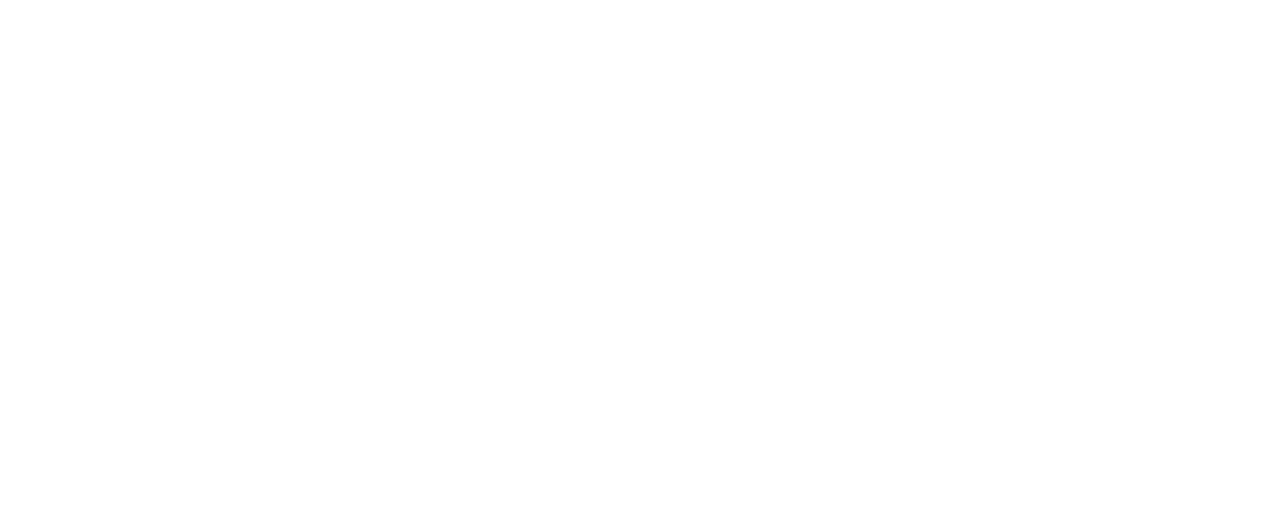
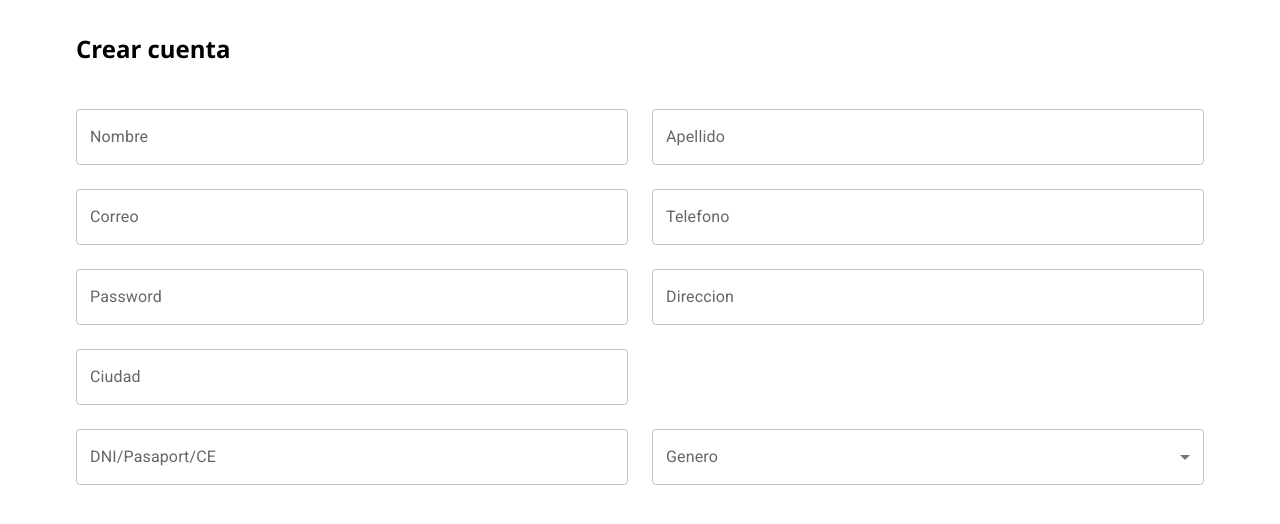
Before and after one commit to PatPetChav/codigo13-react, a React (Create React App) app: page /signUp in a window 1280 px wide. Before the commit this address had no page. Shown: the top 524 px of the page. Built offline with nearby package versions, Linux system fonts and the light colour scheme.

Commit message:
semana10-dia3

```diff
--- a/package.json
+++ b/package.json
@@ -3,9 +3,11 @@
   "version": "0.1.0",
   "private": true,
   "dependencies": {
+    "@date-io/date-fns": "^2.13.1",
     "@emotion/react": "^11.8.2",
     "@emotion/styled": "^11.8.1",
     "@mui/icons-material": "^5.5.1",
+    "@mui/lab": "^5.0.0-alpha.75",
     "@mui/material": "^5.5.1",
     "@testing-library/jest-dom": "^5.16.2",
     "@testing-library/react": "^12.1.4",
@@ -13,11 +15,15 @@
     "apexcharts": "^3.34.0",
     "bootstrap": "^5.1.3",
     "botstrap": "^0.20.1",
+    "date-fns": "^2.28.0",
     "firebase": "^9.6.9",
+    "formik": "^2.2.9",
+    "leaflet": "^1.7.1",
     "react": "^17.0.2",
     "react-apexcharts": "^1.4.0",
     "react-bootstrap": "^2.2.1",
     "react-dom": "^17.0.2",
+    "react-leaflet": "^3.2.5",
     "react-router-dom": "^6.2.2",
     "react-scripts": "5.0.0",
     "sweetalert": "^2.1.2",
--- a/src/layouts/Main/index.js
+++ b/src/layouts/Main/index.js
@@ -18,6 +18,9 @@ const Main = () => {
             <li className="li-nav">
               <Link to="/youtube">Youtube</Link>
             </li>
+            <li className="li-nav">
+              <Link to="/maps">Maps</Link>
+            </li>
           </ul>
         </div>
       </nav>
--- /dev/null
+++ b/src/pages/Map/index.js
@@ -0,0 +1,97 @@
+import { useState } from "react";
+import { Container, Grid } from "@mui/material";
+import {
+  MapContainer,
+  TileLayer,
+  Marker,
+  Popup,
+  useMapEvents,
+} from "react-leaflet";
+import "leaflet/dist/leaflet.css";
+import L from "leaflet";
+
+const Map = () => {
+  // latitude y longitede de lima
+  const position = [-12.04318, -77.02824];
+
+  const markerIcon = new L.icon({
+    iconUrl: require("../../assets/marker.png"),
+    iconSize: [30, 30],
+  });
+
+  // vamos a crear una lista de lugares
+  const lugares = [
+    {
+      nombre: "Parque de las aguas",
+      coordenadas: [-12.0943025, -77.0048953],
+    },
+    {
+      nombre: " Palacio de la Exposición",
+      coordenadas: [-12.0599468, -77.0368597],
+    },
+    {
+      nombre: "parque de la amistad",
+      coordenadas: [-12.131846296219146, -76.98250034501207],
+    },
+    {
+      nombre: "zoologico de huachipa",
+      coordenadas: [-12.015033, -76.9004835],
+    },
+    {
+      nombre: "Museo de Arte Contemporáneo - Lima",
+      coordenadas: [-12.1370749, -77.0238592],
+    },
+  ];
+
+  function LocationMarker() {
+    const [position, setPosition] = useState(null);
+    const map = useMapEvents({
+      click() {
+        map.locate();
+      },
+      locationfound(e) {
+        setPosition(e.latlng);
+        console.log(e.latlng);
+        map.flyTo(e.latlng, map.getZoom());
+      },
+    });
+
+    return position === null ? null : (
+      <Marker position={position} icon={markerIcon}>
+        <Popup>You are here</Popup>
+      </Marker>
+    );
+  }
+
+  return (
+    <Container maxWidth="lg">
+      <Grid container>
+        <Grid item md={12}>
+          <h1>Mapas</h1>
+        </Grid>
+        <Grid item md={12}>
+          <MapContainer center={position} zoom={13} style={{ height: 500 }}>
+            <TileLayer
+              attribution='&copy; <a href="https://www.openstreetmap.org/copyright">OpenStreetMap</a> contributors'
+              url="https://{s}.tile.openstreetmap.org/{z}/{x}/{y}.png"
+            />
+            {/* <Marker
+              position={[-12.043973616974938, -76.95295478638475]}
+              icon={markerIcon}
+            >
+              <Popup>Tecsup Centro Educativo</Popup>
+            </Marker> */}
+            {lugares.map((lugar) => (
+              <Marker position={lugar.coordenadas} icon={markerIcon}>
+                <Popup>{lugar.nombre}</Popup>
+              </Marker>
+            ))}
+            <LocationMarker />
+          </MapContainer>
+        </Grid>
+      </Grid>
+    </Container>
+  );
+};
+
+export default Map;
--- /dev/null
+++ b/src/pages/SignUp/index.js
@@ -0,0 +1,104 @@
+import { useState } from "react";
+import {
+  Container,
+  Grid,
+  TextField,
+  FormControl,
+  InputLabel,
+  Select,
+  MenuItem,
+} from "@mui/material";
+import { useFormik } from "formik";
+import DateAdapter from "@mui/lab/AdapterDateFns";
+import { LocalizationProvider, DatePicker } from "@mui/lab";
+
+// nombre
+// apellido
+// correo
+// telefono
+// contrasena
+// direccion
+// ciudad
+// fecha de nacimiento
+// DNI
+// sexo
+
+const SignUp = () => {
+  const [dateSelect, setDateSelect] = useState(null);
+
+  return (
+    <Container maxWidth="lg">
+      <form>
+        <Grid container spacing={3}>
+          <Grid item md={12} xs={12}>
+            <h2>Crear cuenta</h2>
+          </Grid>
+          <Grid item md={6} xs={12}>
+            <TextField label="Nombre" name="name" fullWidth />
+          </Grid>
+          <Grid item md={6} xs={12}>
+            <TextField label="Apellido" name="last_name" fullWidth />
+          </Grid>
+          <Grid item md={6} xs={12}>
+            <TextField label="Correo" name="email" type="email" fullWidth />
+          </Grid>
+          <Grid item md={6} xs={12}>
+            <TextField
+              label="Telefono"
+              name="phone_number"
+              type="number"
+              fullWidth
+            />
+          </Grid>
+          <Grid item md={6} xs={12}>
+            <TextField
+              label="Password"
+              name="password"
+              type="password"
+              fullWidth
+            />
+          </Grid>
+          <Grid item md={6} xs={12}>
+            <TextField label="Direccion" name="address" fullWidth />
+          </Grid>
+          <Grid item md={6} xs={12}>
+            <TextField label="Ciudad" name="city" fullWidth />
+          </Grid>
+          <Grid item md={6} xs={12}>
+            <LocalizationProvider dateAdapter={DateAdapter}>
+              <DatePicker
+                label="Fecha de nacimiento"
+                name="date_born"
+                value={dateSelect}
+                inputFormat="dd/MM/yyyy"
+                onChange={(date) => {
+                  setDateSelect(date);
+                }}
+                renderInput={(params) => <TextField fullWidth {...params} />}
+              />
+            </LocalizationProvider>
+          </Grid>
+          <Grid item md={6} xs={12}>
+            <TextField
+              label="DNI/Pasaport/CE"
+              name="document_number"
+              type="number"
+              fullWidth
+            />
+          </Grid>
+          <Grid item md={6} xs={12}>
+            <FormControl fullWidth>
+              <InputLabel id="genero">Genero</InputLabel>
+              <Select labelId="genero" label="Genero">
+                <MenuItem value="Masculino">Masculino</MenuItem>
+                <MenuItem value="Femenino">Femenino</MenuItem>
+              </Select>
+            </FormControl>
+          </Grid>
+        </Grid>
+      </form>
+    </Container>
+  );
+};
+
+export default SignUp;
--- a/src/router/index.js
+++ b/src/router/index.js
@@ -19,6 +19,8 @@
  import CreateProduct from "../pages/CreateProduct";
  import Profile from "../pages/Profile";
  import Home from "../pages/Home";
+ import Map from "../pages/Map";
+ import SignUp from "../pages/SignUp";
  // Layout
  import Main from "../layouts/Main";
  import Private from "../layouts/Private"
@@ -32,10 +34,13 @@
      <BrowserRouter>
        <Routes>
           {/* ROUTE DEL MAIN (PUBLICAS) */}
+          <Route path="login" element={<Login />} />
+          <Route path="signUp" element={<SignUp />} />
        <Route element={<Main />}>
          <Route path="/" element={<Pokemon />} />
          <Route path="/flags" element={<Flags />} />
          <Route path="/youtube" element={<Youtube />} />
+         <Route path="/maps" element={<Map />} />
 
          <Route
            path="/flags/detalle/:name"
@@ -66,7 +71,7 @@
         </Route>
 
 
-         <Route path="login" element={<Login />} />
+
        </Routes>
 
      </BrowserRouter>
```
Also changed, not shown: src/assets/marker.png (added), 1 other file (tests, documents, lock files or other folders).
